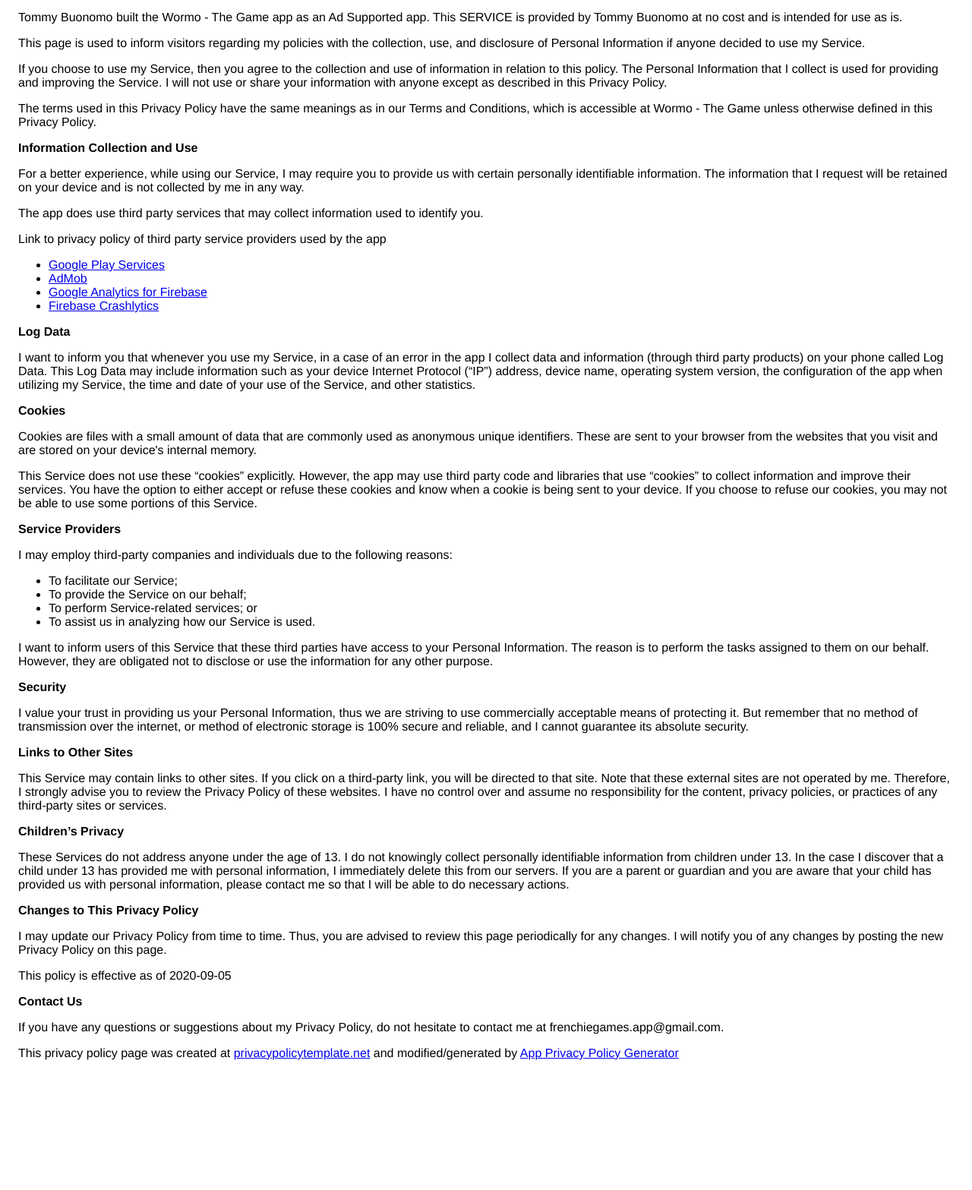
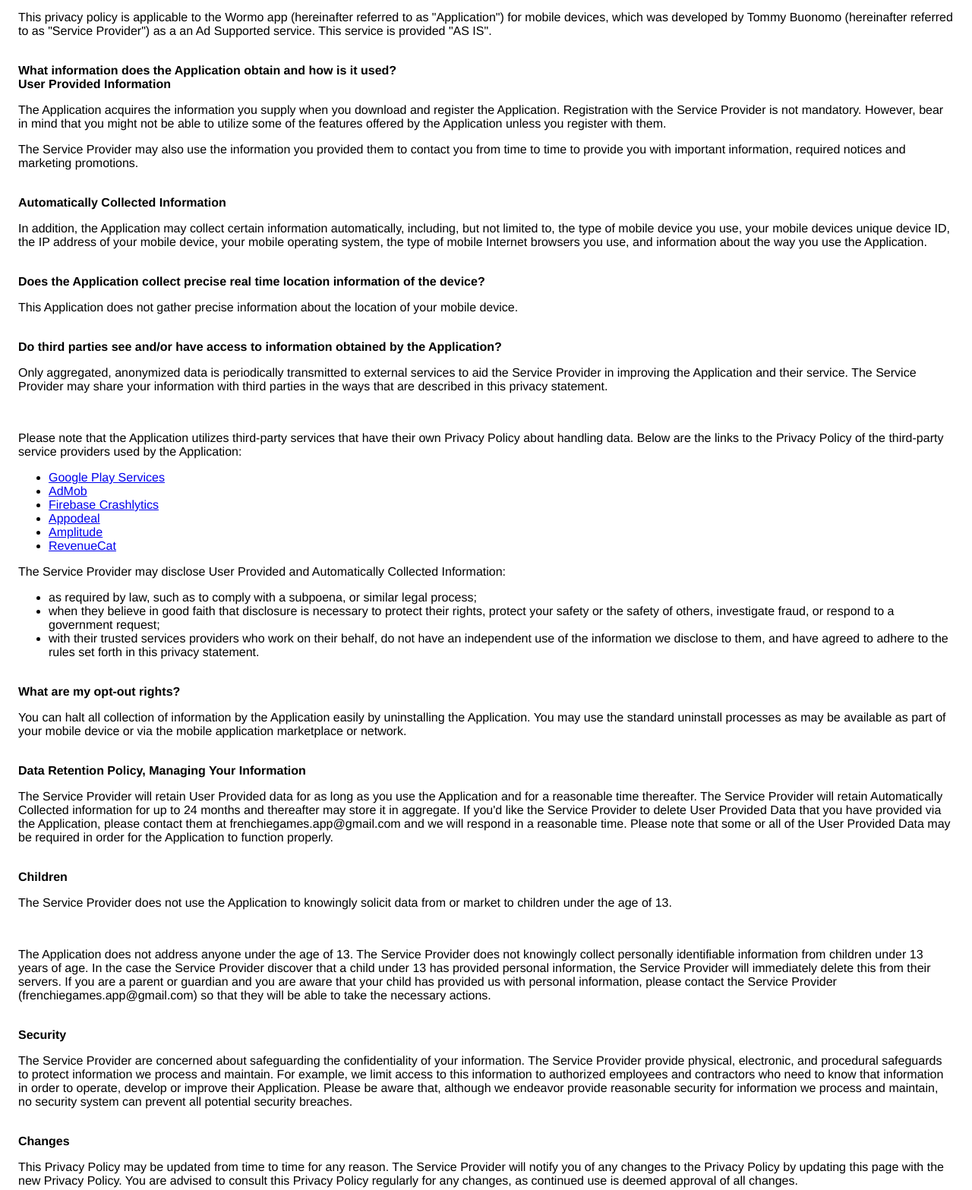
Before and after one commit to tommybuonomo/frenchiegames.github.io, a plain HTML site: page wormo/privacy-policy.html in a window 1280 px wide. Shown: the part 44-1611 px from the top of the page at 76% size. Before the commit the page ends 1480 px from the top, so only its background shows below. Drawn offline with Linux system fonts and the light colour scheme.

Commit message:
Update privacy-policy.html

```diff
--- a/wormo/privacy-policy.html
+++ b/wormo/privacy-policy.html
@@ -7,107 +7,62 @@
       <style> body { font-family: 'Helvetica Neue', Helvetica, Arial, sans-serif; padding:1em; } </style>
    </head>
    <body>
-    <strong>Privacy Policy</strong> <p>
-                  Tommy Buonomo built the Wormo - The Game app as
-                  an Ad Supported app. This SERVICE is provided by
-                  Tommy Buonomo at no cost and is intended for use as
-                  is.
-                </p> <p>
-                  This page is used to inform visitors regarding my
-                  policies with the collection, use, and disclosure of Personal
-                  Information if anyone decided to use my Service.
-                </p> <p>
-                  If you choose to use my Service, then you agree to
-                  the collection and use of information in relation to this
-                  policy. The Personal Information that I collect is
-                  used for providing and improving the Service. I will not use or share your information with
-                  anyone except as described in this Privacy Policy.
-                </p> <p>
-                  The terms used in this Privacy Policy have the same meanings
-                  as in our Terms and Conditions, which is accessible at
-                  Wormo - The Game unless otherwise defined in this Privacy Policy.
-                </p> <p><strong>Information Collection and Use</strong></p> <p>
-                  For a better experience, while using our Service, I
-                  may require you to provide us with certain personally
-                  identifiable information. The information that
-                  I request will be retained on your device and is not collected by me in any way.
-                </p> <div><p>
-                    The app does use third party services that may collect
-                    information used to identify you.
-                  </p> <p>
-                    Link to privacy policy of third party service providers used
-                    by the app
-                  </p> <ul><li><a href="https://www.google.com/policies/privacy/" target="_blank" rel="noopener noreferrer">Google Play Services</a></li><li><a href="https://support.google.com/admob/answer/6128543?hl=en" target="_blank" rel="noopener noreferrer">AdMob</a></li><li><a href="https://firebase.google.com/policies/analytics" target="_blank" rel="noopener noreferrer">Google Analytics for Firebase</a></li><li><a href="https://firebase.google.com/support/privacy/" target="_blank" rel="noopener noreferrer">Firebase Crashlytics</a></li><!----><!----><!----><!----><!----><!----><!----><!----><!----><!----><!----><!----><!----><!----><!----><!----><!----><!----><!----></ul></div> <p><strong>Log Data</strong></p> <p>
-                  I want to inform you that whenever you
-                  use my Service, in a case of an error in the app
-                  I collect data and information (through third party
-                  products) on your phone called Log Data. This Log Data may
-                  include information such as your device Internet Protocol
-                  (“IP”) address, device name, operating system version, the
-                  configuration of the app when utilizing my Service,
-                  the time and date of your use of the Service, and other
-                  statistics.
-                </p> <p><strong>Cookies</strong></p> <p>
-                  Cookies are files with a small amount of data that are
-                  commonly used as anonymous unique identifiers. These are sent
-                  to your browser from the websites that you visit and are
-                  stored on your device's internal memory.
-                </p> <p>
-                  This Service does not use these “cookies” explicitly. However,
-                  the app may use third party code and libraries that use
-                  “cookies” to collect information and improve their services.
-                  You have the option to either accept or refuse these cookies
-                  and know when a cookie is being sent to your device. If you
-                  choose to refuse our cookies, you may not be able to use some
-                  portions of this Service.
-                </p> <p><strong>Service Providers</strong></p> <p>
-                  I may employ third-party companies and
-                  individuals due to the following reasons:
-                </p> <ul><li>To facilitate our Service;</li> <li>To provide the Service on our behalf;</li> <li>To perform Service-related services; or</li> <li>To assist us in analyzing how our Service is used.</li></ul> <p>
-                  I want to inform users of this Service
-                  that these third parties have access to your Personal
-                  Information. The reason is to perform the tasks assigned to
-                  them on our behalf. However, they are obligated not to
-                  disclose or use the information for any other purpose.
-                </p> <p><strong>Security</strong></p> <p>
-                  I value your trust in providing us your
-                  Personal Information, thus we are striving to use commercially
-                  acceptable means of protecting it. But remember that no method
-                  of transmission over the internet, or method of electronic
-                  storage is 100% secure and reliable, and I cannot
-                  guarantee its absolute security.
-                </p> <p><strong>Links to Other Sites</strong></p> <p>
-                  This Service may contain links to other sites. If you click on
-                  a third-party link, you will be directed to that site. Note
-                  that these external sites are not operated by me.
-                  Therefore, I strongly advise you to review the
-                  Privacy Policy of these websites. I have
-                  no control over and assume no responsibility for the content,
-                  privacy policies, or practices of any third-party sites or
-                  services.
-                </p> <p><strong>Children’s Privacy</strong></p> <p>
-                  These Services do not address anyone under the age of 13.
-                  I do not knowingly collect personally
-                  identifiable information from children under 13. In the case
-                  I discover that a child under 13 has provided
-                  me with personal information, I immediately
-                  delete this from our servers. If you are a parent or guardian
-                  and you are aware that your child has provided us with
-                  personal information, please contact me so that
-                  I will be able to do necessary actions.
-                </p> <p><strong>Changes to This Privacy Policy</strong></p> <p>
-                  I may update our Privacy Policy from
-                  time to time. Thus, you are advised to review this page
-                  periodically for any changes. I will
-                  notify you of any changes by posting the new Privacy Policy on
-                  this page.
-                </p> <p>This policy is effective as of 2020-09-05</p> <p><strong>Contact Us</strong></p> <p>
-                  If you have any questions or suggestions about my
-                  Privacy Policy, do not hesitate to contact me at frenchiegames.app@gmail.com.
-                </p> <p>
-                  This privacy policy page was created at
-                  <a href="https://privacypolicytemplate.net" target="_blank" rel="noopener noreferrer">privacypolicytemplate.net</a>
-                  and modified/generated by
-                  <a href="https://app-privacy-policy-generator.firebaseapp.com/" target="_blank" rel="noopener noreferrer">App Privacy Policy Generator</a></p>
+      <strong>Privacy Policy</strong>
+      <p>This privacy policy is applicable to the Wormo app (hereinafter referred to as "Application") for mobile devices, which was developed by Tommy Buonomo (hereinafter referred to as "Service Provider") as a an Ad Supported service. This service is provided "AS IS".</p>
+      <br><strong>What information does the Application obtain and how is it used?</strong><br><strong>User Provided Information</strong>
+      <p>The Application acquires the information you supply when you download and register the Application. Registration with the Service Provider is not mandatory. However, bear in mind that you might not be able to utilize some of the features offered by the Application unless you register with them.</p>
+      <p>The Service Provider may also use the information you provided them to contact you from time to time to provide you with important information, required notices and marketing promotions.</p>
+      <br><strong>Automatically Collected Information</strong>
+      <p>In addition, the Application may collect certain information automatically, including, but not limited to, the type of mobile device you use, your mobile devices unique device ID, the IP address of your mobile device, your mobile operating system, the type of mobile Internet browsers you use, and information about the way you use the Application.</p>
+      <br><strong>Does the Application collect precise real time location information of the device?</strong>
+      <p>This Application does not gather precise information about the location of your mobile device.</p>
+      <br><strong>Do third parties see and/or have access to information obtained by the Application?</strong>
+      <p>Only aggregated, anonymized data is periodically transmitted to external services to aid the Service Provider in improving the Application and their service. The Service Provider may share your information with third parties in the ways that are described in this privacy statement.</p>
+      <div>
+         <br>
+         <p>Please note that the Application utilizes third-party services that have their own Privacy Policy about handling data. Below are the links to the Privacy Policy of the third-party service providers used by the Application:</p>
+         <ul>
+            <li><a href="https://www.google.com/policies/privacy/" target="_blank" rel="noopener noreferrer">Google Play Services</a></li>
+            <li><a href="https://support.google.com/admob/answer/6128543?hl=en" target="_blank" rel="noopener noreferrer">AdMob</a></li>
+            <!---->
+            <li><a href="https://firebase.google.com/support/privacy/" target="_blank" rel="noopener noreferrer">Firebase Crashlytics</a></li>
+            <!----><!----><!----><!----><!---->
+            <li><a href="https://www.appodeal.com/home/privacy-policy/" target="_blank" rel="noopener noreferrer">Appodeal</a></li>
+            <!----><!----><!----><!----><!----><!----><!----><!----><!----><!----><!---->
+            <li><a href="https://amplitude.com/privacy" target="_blank" rel="noopener noreferrer">Amplitude</a></li>
+            <!----><!----><!----><!----><!---->
+            <li><a href="https://www.revenuecat.com/privacy" target="_blank" rel="noopener noreferrer">RevenueCat</a></li>
+            <!---->
+         </ul>
+      </div>
+      <p>The Service Provider may disclose User Provided and Automatically Collected Information:</p>
+      <ul>
+         <li>as required by law, such as to comply with a subpoena, or similar legal process;</li>
+         <li>when they believe in good faith that disclosure is necessary to protect their rights, protect your safety or the safety of others, investigate fraud, or respond to a government request;</li>
+         <li>with their trusted services providers who work on their behalf, do not have an independent use of the information we disclose to them, and have agreed to adhere to the rules set forth in this privacy statement.</li>
+      </ul>
+      <p></p>
+      <br><strong>What are my opt-out rights?</strong>
+      <p>You can halt all collection of information by the Application easily by uninstalling the Application. You may use the standard uninstall processes as may be available as part of your mobile device or via the mobile application marketplace or network.</p>
+      <br><strong>Data Retention Policy, Managing Your Information</strong>
+      <p>The Service Provider will retain User Provided data for as long as you use the Application and for a reasonable time thereafter. The Service Provider will retain Automatically Collected information for up to 24 months and thereafter may store it in aggregate. If you'd like the Service Provider to delete User Provided Data that you have provided via the Application, please contact them at frenchiegames.app@gmail.com and we will respond in a reasonable time. Please note that some or all of the User Provided Data may be required in order for the Application to function properly.</p>
+      <br><strong>Children</strong>
+      <p>The Service Provider does not use the Application to knowingly solicit data from or market to children under the age of 13.</p>
+      <div>
+         <br>
+         <p>The Application does not address anyone under the age of 13. The Service Provider does not knowingly collect personally identifiable information from children under 13 years of age. In the case the Service Provider discover that a child under 13 has provided personal information, the Service Provider will immediately delete this from their servers. If you are a parent or guardian and you are aware that your child has provided us with personal information, please contact the Service Provider (frenchiegames.app@gmail.com) so that they will be able to take the necessary actions.</p>
+      </div>
+      <!----><br><strong>Security</strong>
+      <p>The Service Provider are concerned about safeguarding the confidentiality of your information. The Service Provider provide physical, electronic, and procedural safeguards to protect information we process and maintain. For example, we limit access to this information to authorized employees and contractors who need to know that information in order to operate, develop or improve their Application. Please be aware that, although we endeavor provide reasonable security for information we process and maintain, no security system can prevent all potential security breaches.</p>
+      <br><strong>Changes</strong>
+      <p>This Privacy Policy may be updated from time to time for any reason. The Service Provider will notify you of any changes to the Privacy Policy by updating this page with the new Privacy Policy. You are advised to consult this Privacy Policy regularly for any changes, as continued use is deemed approval of all changes.</p>
+      <br>
+      <p>This privacy policy is effective as of 2020-05-09</p>
+      <br><strong>Your Consent</strong>
+      <p>By using the Application, you are giving your consent to the Service Provider processing of your information as set forth in this Privacy Policy now and as amended by us. "Processing,” means using cookies on a computer/hand held device or using or touching information in any way, including, but not limited to, collecting, storing, deleting, using, combining and disclosing information.</p>
+      <br><strong>Contact us</strong>
+      <p>If you have any questions regarding privacy while using the Application, or have questions about the practices, please contact the Service Provider via email at frenchiegames.app@gmail.com.</p>
+      <hr>
+      <p>This privacy policy page was generated by <a href="https://app-privacy-policy-generator.nisrulz.com/" target="_blank" rel="noopener noreferrer">App Privacy Policy Generator</a></p>
    </body>
 </html>
```
Lines whose indentation alone changed are shown as unchanged.
